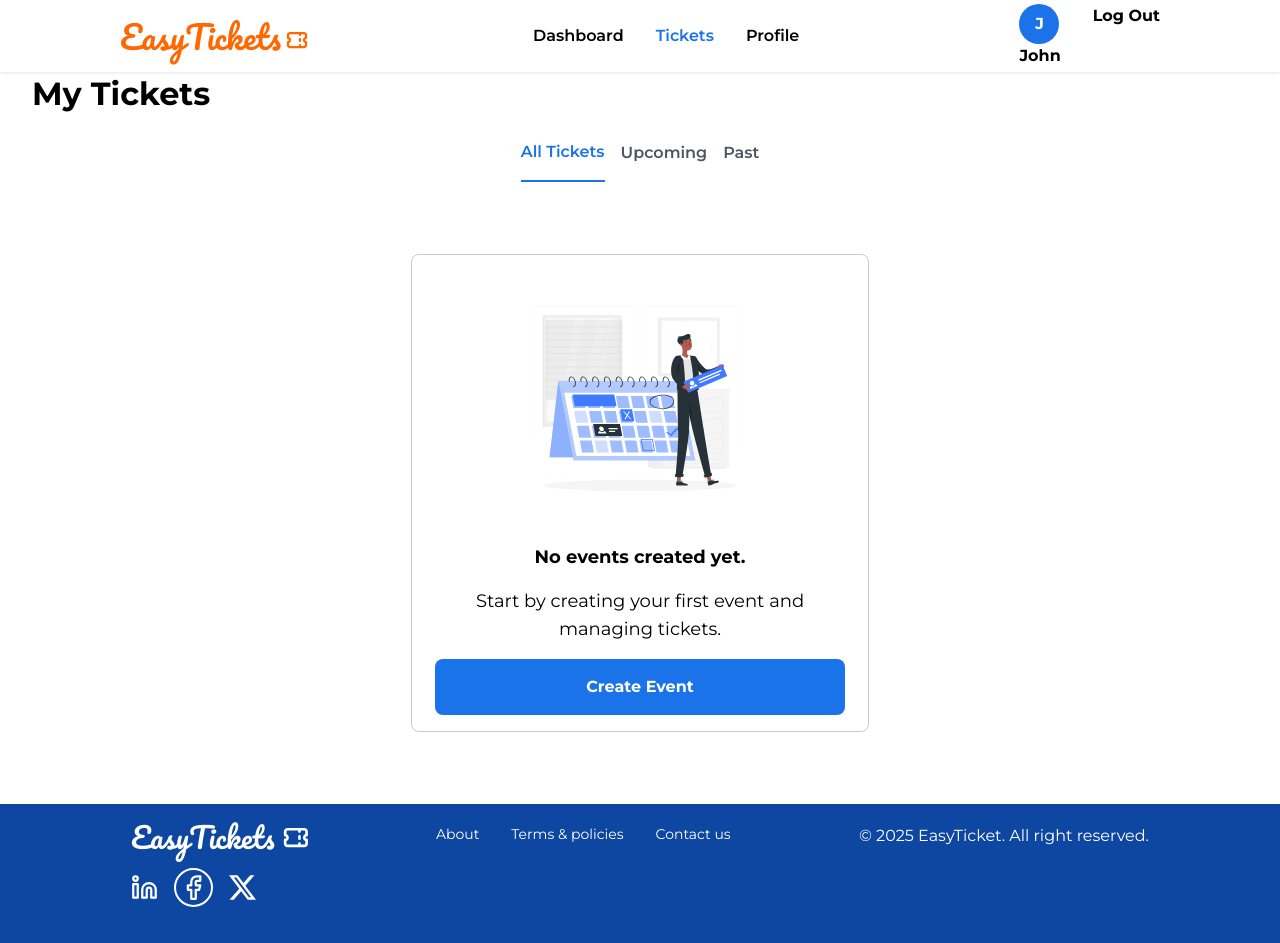
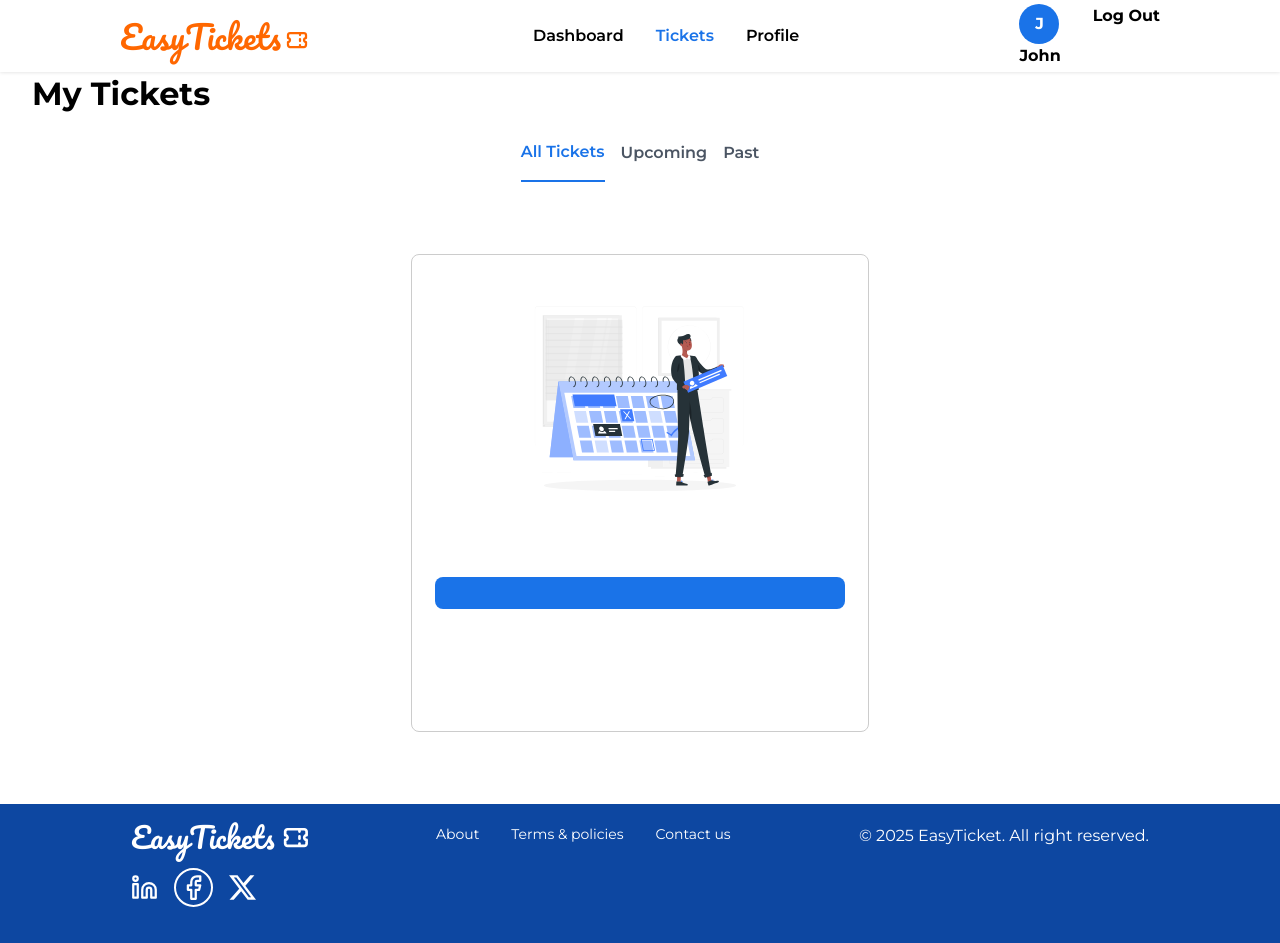
Before and after one commit to mafindijr/easy-ticketing-app, a React (Vite) app in the folder frontend/: page /tickets in a window 1280 px wide. Built offline with nearby package versions, Linux system fonts and the light colour scheme.

Commit message:
fix: the props object

```diff
--- a/frontend/src/components/empty-state.jsx
+++ b/frontend/src/components/empty-state.jsx
@@ -1,7 +1,7 @@
 import React from 'react'
 import { Button } from './button';
 
-export default function EmptyState() {
+export default function EmptyState({ name, description, callToAction }) {
 
   return (
     <div className='flex items-center justify-center'>
@@ -160,13 +160,13 @@ export default function EmptyState() {
             </div>
             <div className='flex flex-col gap-4 items-center'>
                 <div>
-                    <h4 className='text-[18px] font-montserrat font-bold leading-[28px]'>No events created yet.</h4>
+                    <h4 className='text-[18px] font-montserrat font-bold leading-[28px]'>{name}</h4>
                 </div>
                 <div className='flex items-center text-center w-[410px]'>
-                    <span className='text-[18px] leading-[28px] font-montserrat font-[400]'>Start by creating your first event and managing tickets.</span>
+                    <span className='text-[18px] leading-[28px] font-montserrat font-[400]'>{description}</span>
                 </div>
                 <div className='w-full'>
-                    <Button className='font-montserrat text-[16px] font-bold bg-homeexplore rounded-[8px] w-full py-[16px] px-[8px] text-white'>Create Event</Button>
+                    <Button className='font-montserrat text-[16px] font-bold bg-homeexplore rounded-[8px] w-full py-[16px] px-[8px] text-white'>{callToAction}</Button>
                 </div>
             </div>
         </div>
```
